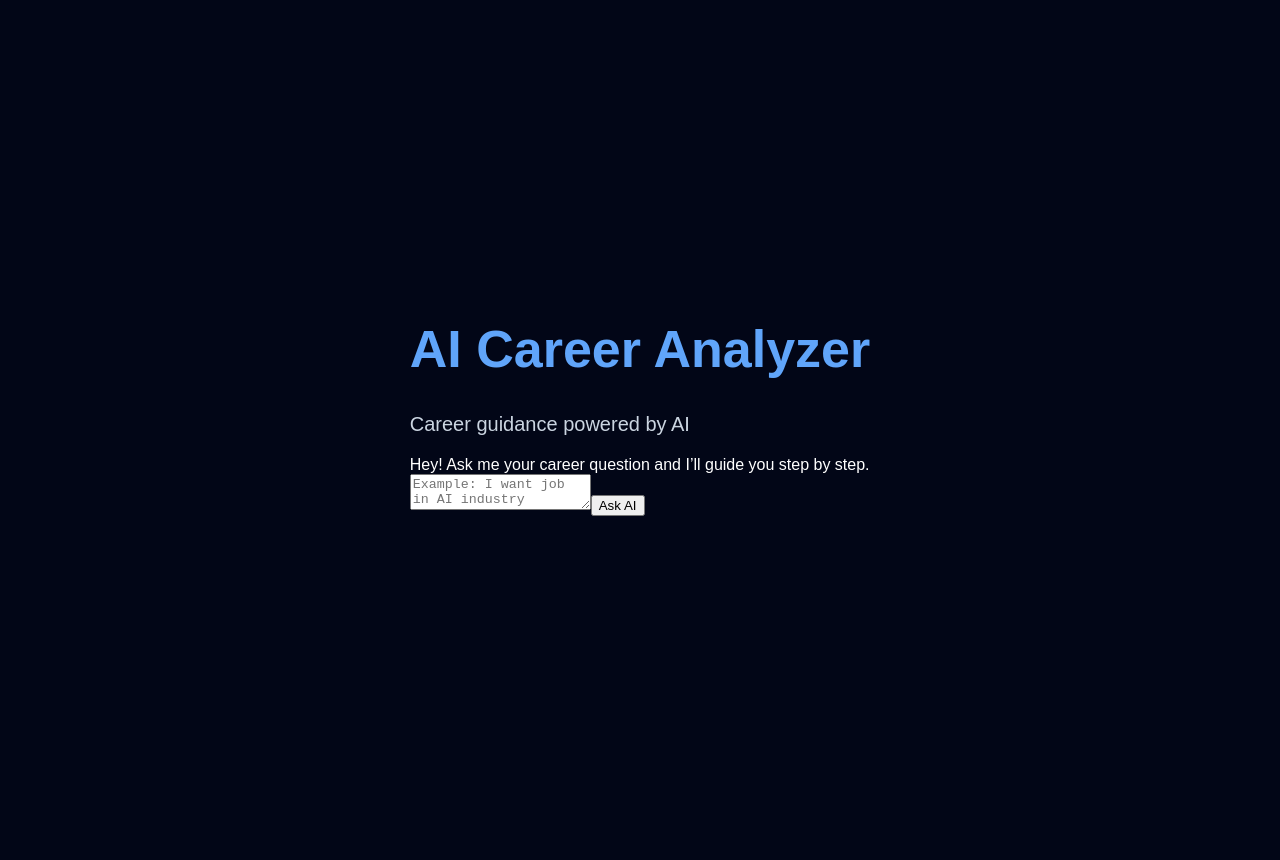
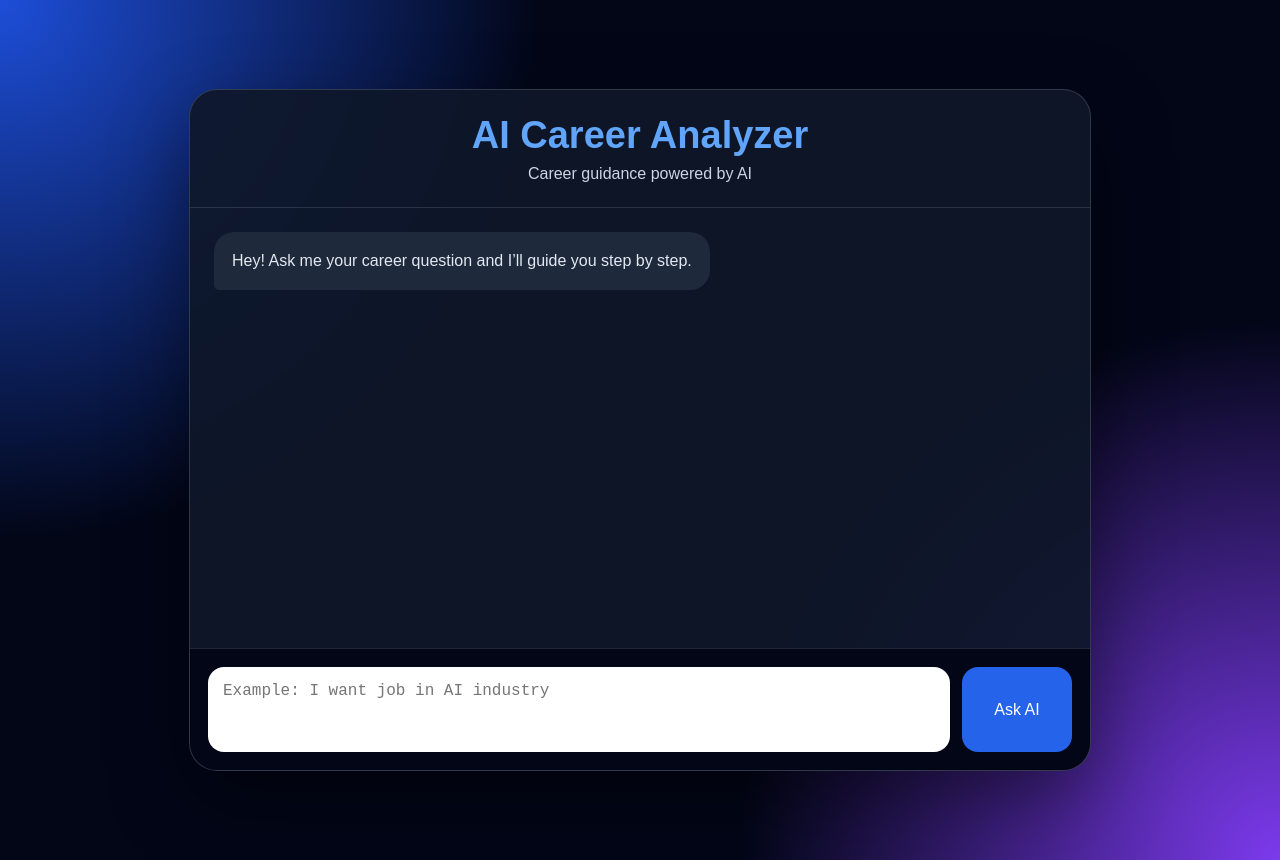
Before and after one commit to trupen0009-tech/career_analyzer, a React (Vite) app in the folder frontend/: page / in a window 1280 px wide. Before the commit the page ends 800 px from the top, so only its background shows below. Built offline with nearby package versions, Linux system fonts and the light colour scheme.

Commit message:
Update style.css

```diff
--- a/frontend/src/style.css
+++ b/frontend/src/style.css
@@ -3,24 +3,119 @@ body {
   font-family: Arial, sans-serif;
   background: #020617;
   color: white;
+}
 
+.page {
+  min-height: 100vh;
   display: flex;
   justify-content: center;
   align-items: center;
-
-  min-height: 100vh;
+  padding: 30px;
+  background:
+    radial-gradient(circle at top left, #1d4ed8 0, transparent 35%),
+    radial-gradient(circle at bottom right, #7c3aed 0, transparent 35%),
+    #020617;
 }
 
-.container {
-  text-align: center;
+.app-box {
+  width: 100%;
+  max-width: 900px;
+  height: 85vh;
+  background: rgba(15, 23, 42, 0.92);
+  border: 1px solid rgba(255, 255, 255, 0.15);
+  border-radius: 28px;
+  display: flex;
+  flex-direction: column;
+  overflow: hidden;
+  box-shadow: 0 30px 80px rgba(0, 0, 0, 0.45);
 }
 
-h1 {
-  font-size: 52px;
+.header {
+  padding: 24px;
+  text-align: center;
+  border-bottom: 1px solid rgba(255, 255, 255, 0.12);
+}
+
+.header h1 {
+  margin: 0;
+  font-size: 38px;
   color: #60a5fa;
 }
 
-p {
-  font-size: 20px;
+.header p {
+  margin: 8px 0 0;
   color: #cbd5e1;
 }
+
+.chat-box {
+  flex: 1;
+  padding: 24px;
+  overflow-y: auto;
+}
+
+.message-row {
+  display: flex;
+  margin-bottom: 16px;
+}
+
+.message-row.user {
+  justify-content: flex-end;
+}
+
+.message-row.ai {
+  justify-content: flex-start;
+}
+
+.message {
+  max-width: 75%;
+  padding: 16px 18px;
+  border-radius: 20px;
+  line-height: 1.6;
+  white-space: pre-wrap;
+  word-wrap: break-word;
+}
+
+.message.user {
+  background: #2563eb;
+  color: white;
+  border-bottom-right-radius: 5px;
+}
+
+.message.ai {
+  background: #1e293b;
+  color: #e2e8f0;
+  border-bottom-left-radius: 5px;
+}
+
+.input-box {
+  padding: 18px;
+  display: flex;
+  gap: 12px;
+  background: #020617;
+  border-top: 1px solid rgba(255, 255, 255, 0.12);
+}
+
+textarea {
+  flex: 1;
+  height: 55px;
+  resize: none;
+  border: none;
+  outline: none;
+  border-radius: 16px;
+  padding: 15px;
+  font-size: 16px;
+}
+
+button {
+  width: 110px;
+  border: none;
+  border-radius: 16px;
+  background: #2563eb;
+  color: white;
+  font-size: 16px;
+  cursor: pointer;
+}
+
+button:hover {
+  background: #1d4ed8;
+}
```
